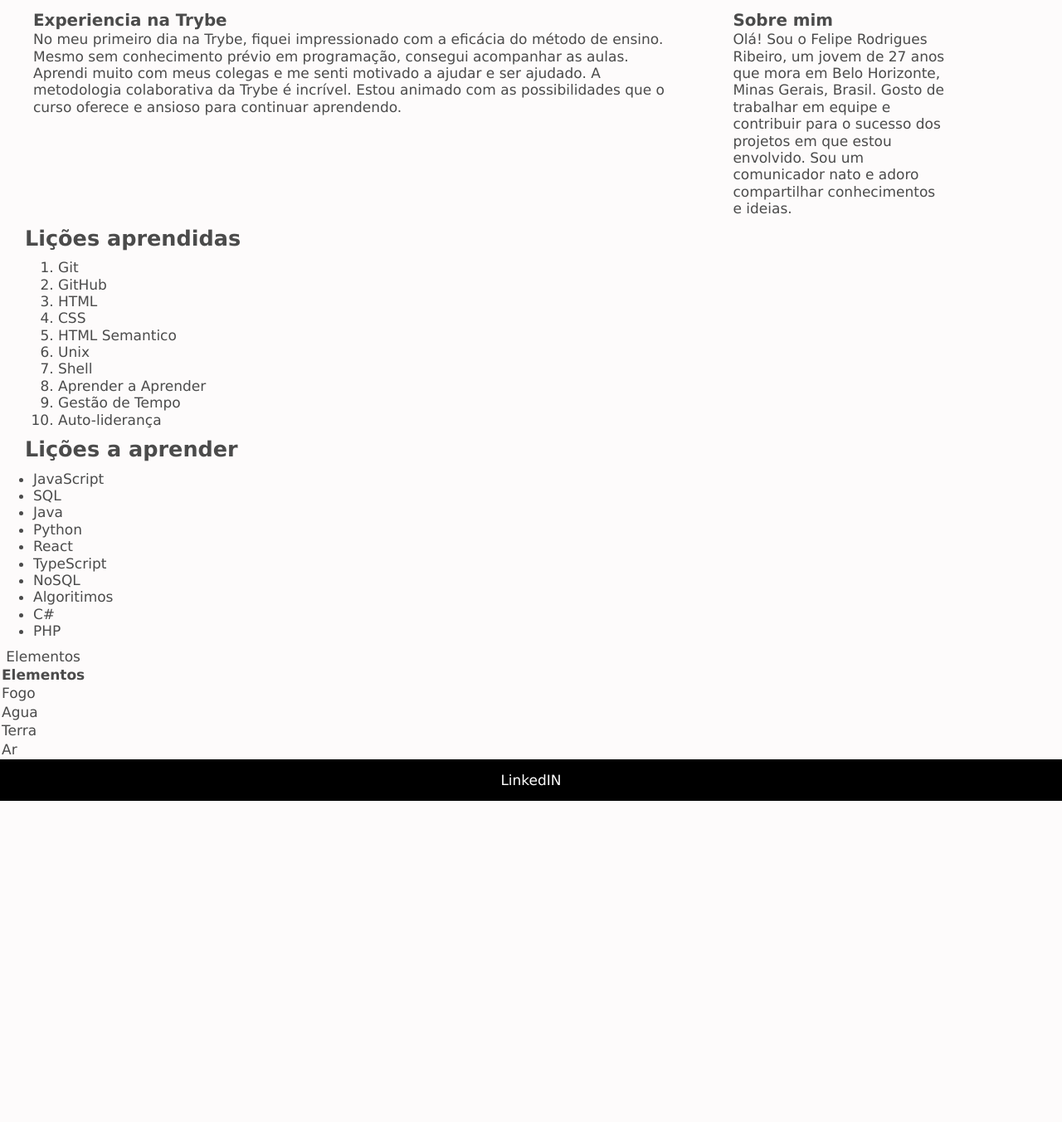
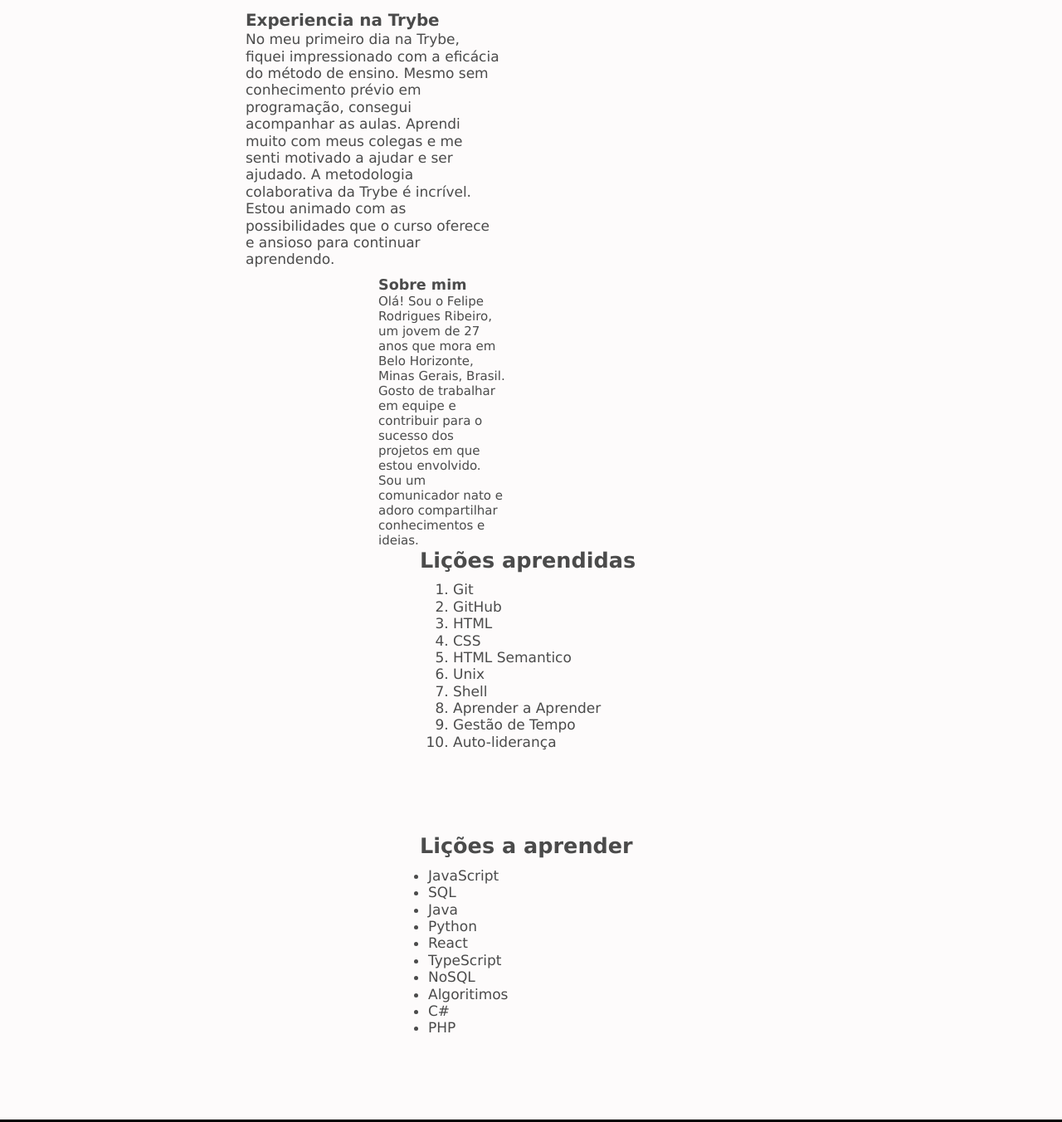
Before and after one commit to neathfelipe/neathfelipe.github.io, a plain HTML site: page lessons-learned/index.html in a window 1280 px wide. Shown: the part 352-1704 px from the top of the page at 83% size. Before the commit the page ends 1317 px from the top, so only its background shows below. Drawn offline with Linux system fonts and the light colour scheme.

Commit message:
Projeto Lessons Learned-Finalizado

```diff
--- a/lessons-learned/index.html
+++ b/lessons-learned/index.html
@@ -15,10 +15,12 @@
 </header>
 <main><img id="minha_foto" src="./foto.jpg" alt="minha foto">
   <br>
+  <div class="text-article">
     <article class="lado-esquerdo">
       <h3>Experiencia na Trybe</h3>
       <p>No meu primeiro dia na Trybe, fiquei impressionado com a eficácia do método de ensino. Mesmo sem conhecimento
-      prévio em programação, consegui acompanhar as aulas. Aprendi muito com meus colegas e me senti motivado a ajudar e
+        prévio em programação, consegui acompanhar as aulas. Aprendi muito com meus colegas e me senti motivado a ajudar
+        e
         ser ajudado. A metodologia colaborativa da Trybe é incrível. Estou animado com as possibilidades que o curso
         oferece e ansioso para continuar aprendendo.</p>
     </article>
@@ -28,6 +30,8 @@
         Brasil. Gosto de trabalhar em equipe e contribuir para o sucesso dos projetos em que estou envolvido. Sou um
         comunicador nato e adoro compartilhar conhecimentos e ideias.</p>
     </aside>
+  </div>
+  <div class="text-licoes">
     <section>
       <h2>Lições aprendidas</h2>
       <ol id="licoes_aprendidas">
@@ -58,26 +62,10 @@
         <li>PHP</li>
       </ul>
     </section>
-  <table>
-    <caption>Elementos</caption>
-    <tr>
-      <th>Elementos</th>
-    </tr>
-    <tr>
-      <td>Fogo </td>
-    </tr>
-    <tr>
-      <td>Agua </td>
-    </tr>
-    <tr>
-      <td>Terra </td>
-    </tr>
-    <tr>
-      <td>Ar </td>
-    </tr>
-  </table>
+  </div>
 </main>
 <footer id="rodape">
+  <a href="https://github.com/neathfelipe" target="_blank" rel="noopener noreferrer">GitHub</a>
   <a href="https://www.linkedin.com/in/neathfelipe/" target="_blank" rel="noopener noreferrer">LinkedIN</a>
 </footer>
 </body>
--- a/lessons-learned/style.css
+++ b/lessons-learned/style.css
@@ -16,11 +16,11 @@
   top: 0;
   background-color: green;
   color: white;
-  border: 5px solid green;
   margin-top: 0;
-  padding: 10px;
+  padding: 20px 0px;
   display: inline-block;
   width: 100%;
+  font-family: 'Segoe UI', Tahoma, Geneva, Verdana, sans-serif;
 }
 
 #titulo {
@@ -28,13 +28,13 @@
 }
 
 #minha_foto {
-  max-width: 250px;
+  max-width: 200px;
   text-align: center;
   border-radius: 300px;
 }
 
 main {
-  padding-top: 70px;
+  padding-top: 100px;
 
 }
 
@@ -45,49 +45,74 @@
 }
 
 section {
-  margin-left: 30px;
+  margin-left: 250px;
+  display: inline-block;
+}
+
+section h2 {
+  width: 300px;
 }
 
 #licoes_aprendidas {
-  display: inline-block;
   margin: 10px;
   padding-left: 30px;
+  width: 200px;
+  margin-bottom: 100px;
 }
 
 #licoes_a_aprender {
-  display: inline-block;
   margin: 10px;
   padding-right: 10px;
+  width: 200px;
+  margin-bottom: 100px;
+
 }
 
 .lado-esquerdo {
   display: inline-block;
   margin: 10px;
   padding-left: 30px;
-  max-width: 60%;
+  max-width: 40%;
   vertical-align: top;
 }
 
 .lado-direito {
   display: inline-block;
-  margin: 10px;
+  margin: 0px 150px;
   padding-left: 50px;
   max-width: 20%;
   vertical-align: top;
+  font-size: 15px;
 }
 
 footer {
   background-color: black;
   text-align: center;
   padding: 15px 0;
+  height: 42px;
+  padding-top: 25px;
 }
 
 footer a {
   text-decoration: none;
   color: white;
   text-align: center;
+  margin-left: 40px;
 }
 
 a:hover {
   color: chartreuse;
 }
+
+.text-article {
+  display: inline-block;
+  width: 60%;
+  margin-left: 20%;
+  margin-top: 20px;
+}
+
+.text-licoes {
+  display: inline-block;
+  width: 60%;
+  margin: 0 20%;
+}
```
Lines whose indentation alone changed are shown as unchanged.
